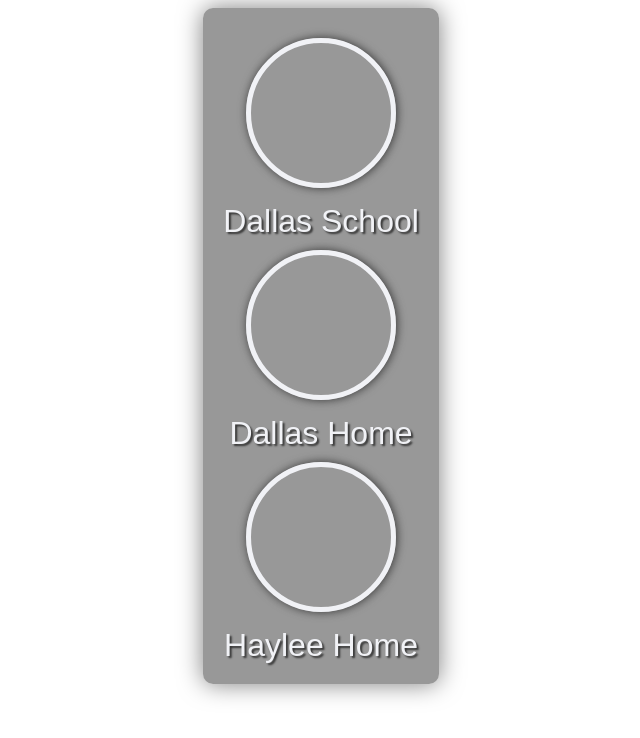
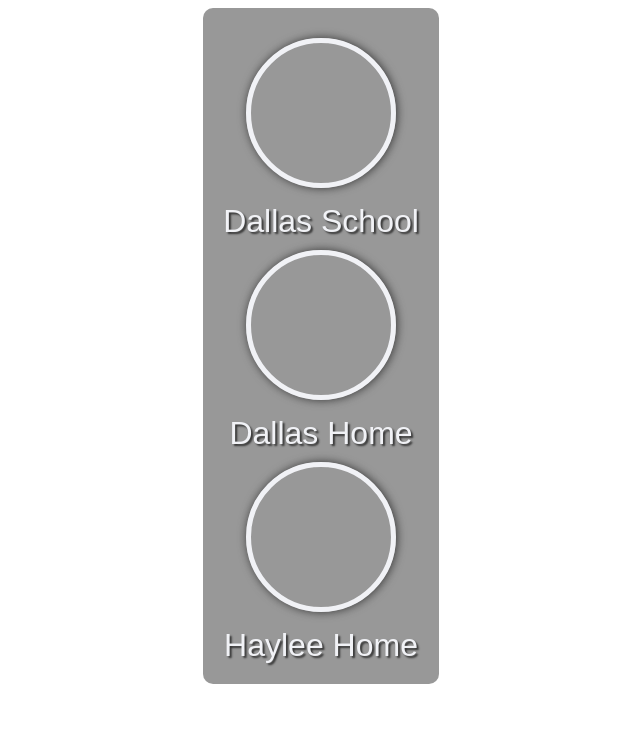
Before and after one commit to David-Jockisch/cardcolors, a plain HTML site: page index.html in a window 1280 px wide. Shown: the whole page, without its empty margins (319-959 px from the left). Drawn offline with Linux system fonts and the light colour scheme; no server answers.

Commit message:
Update index.html

```diff
--- a/index.html
+++ b/index.html
@@ -22,7 +22,6 @@
       background-color: #3f3f3f88;
       padding: 20px;
       border-radius: 10px;
-      box-shadow: 0 0 25px rgba(0, 0, 0, 0.5);
       backdrop-filter: blur(4px);
     }
     .circle-container {
```
